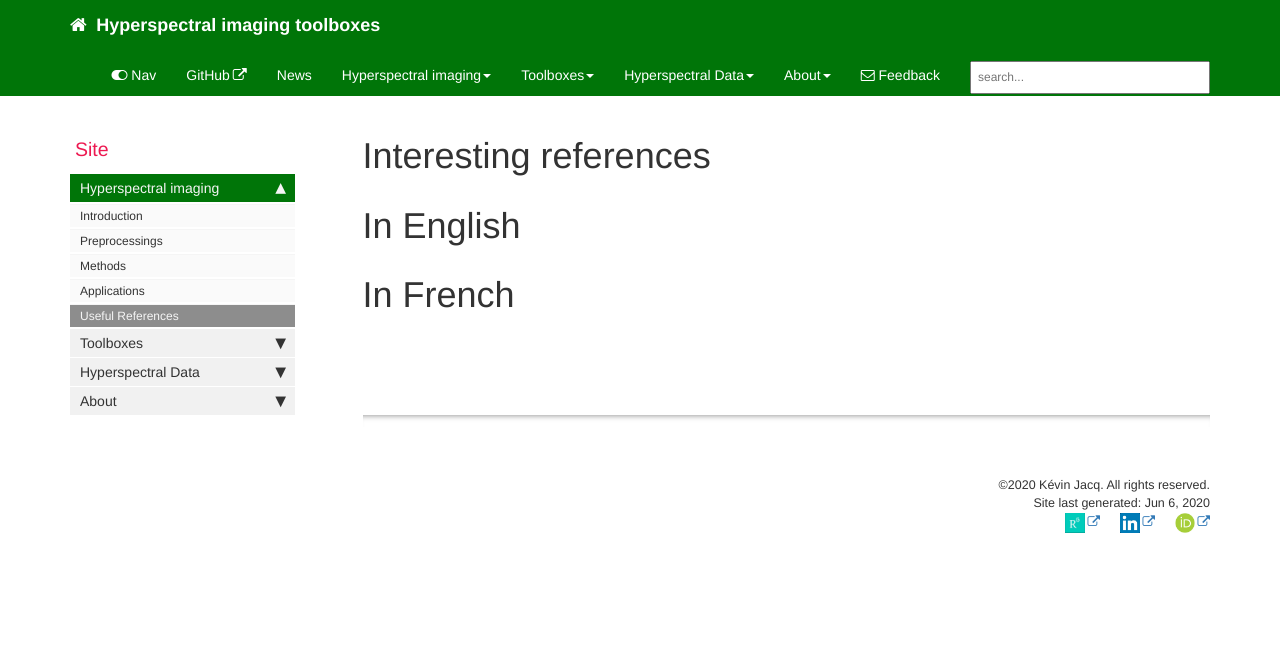
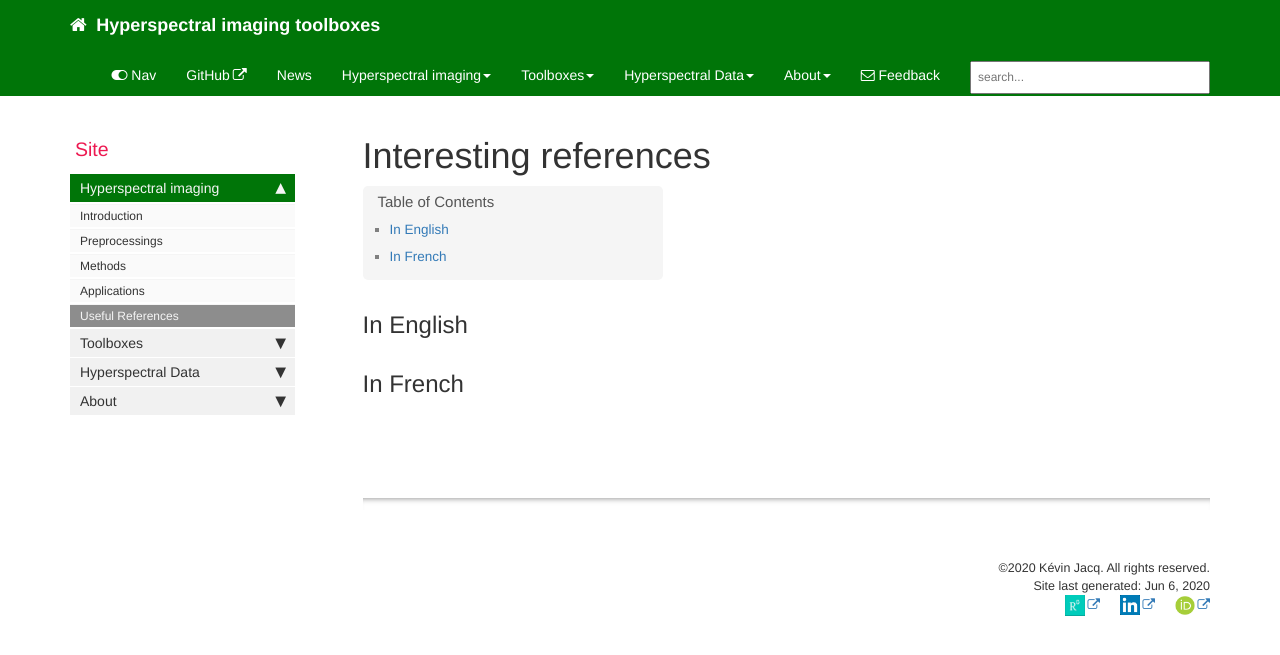
Before and after one commit to JacqKevin/JacqKevin.github.io, a Jekyll site: the page built from pages/Hyperspectral/Link.md, in a window 1280 px wide. Shown: the top 655 px of the page. Built offline with Jekyll 4.4.1, drawn with Linux system fonts in a browser that asks for light colours; comment, search, counter and statistics services are not loaded.

Commit message:
Update Link.md

```diff
--- a/pages/Hyperspectral/Link.md
+++ b/pages/Hyperspectral/Link.md
@@ -3,6 +3,6 @@ title: Interesting references
 permalink: Link.html
 ---
 
-# In English
+## In English
 
-# In French
+## In French
```
